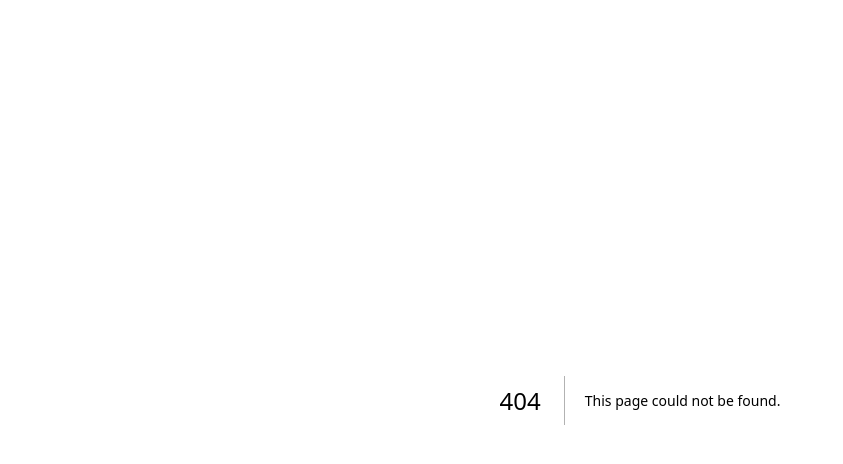
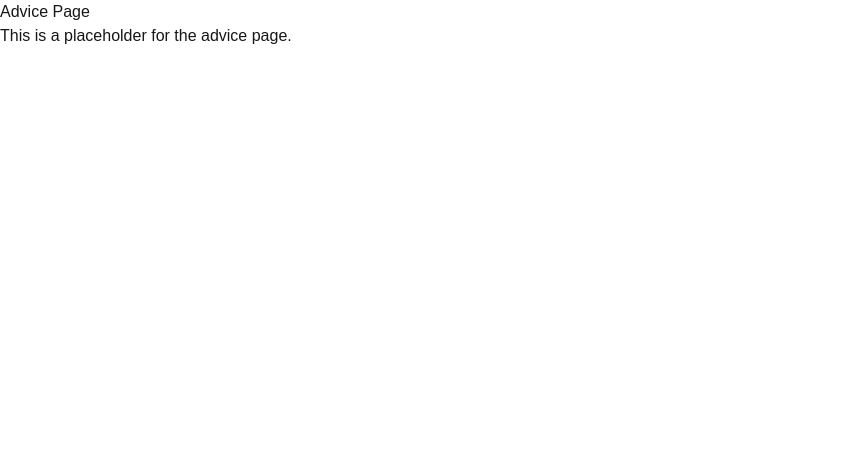
Before and after one commit to noshifei555/yuexiang-retirement-planner, a Next.js app: page /advice in a window 1280 px wide. Before the commit this address had no page. Shown: the top 464 px of the page, without its empty margins (0-843 px from the left). Built offline with nearby package versions, Linux system fonts and the light colour scheme.

Commit message:
Create advice page placeholder

```diff
--- /dev/null
+++ b/src/app/advice/page.tsx
@@ -0,0 +1,10 @@
+// Advice Page Placeholder
+
+export default function AdvicePage() {
+    return (
+        <div>
+            <h1>Advice Page</h1>
+            <p>This is a placeholder for the advice page.</p>
+        </div>
+    );
+}
```
